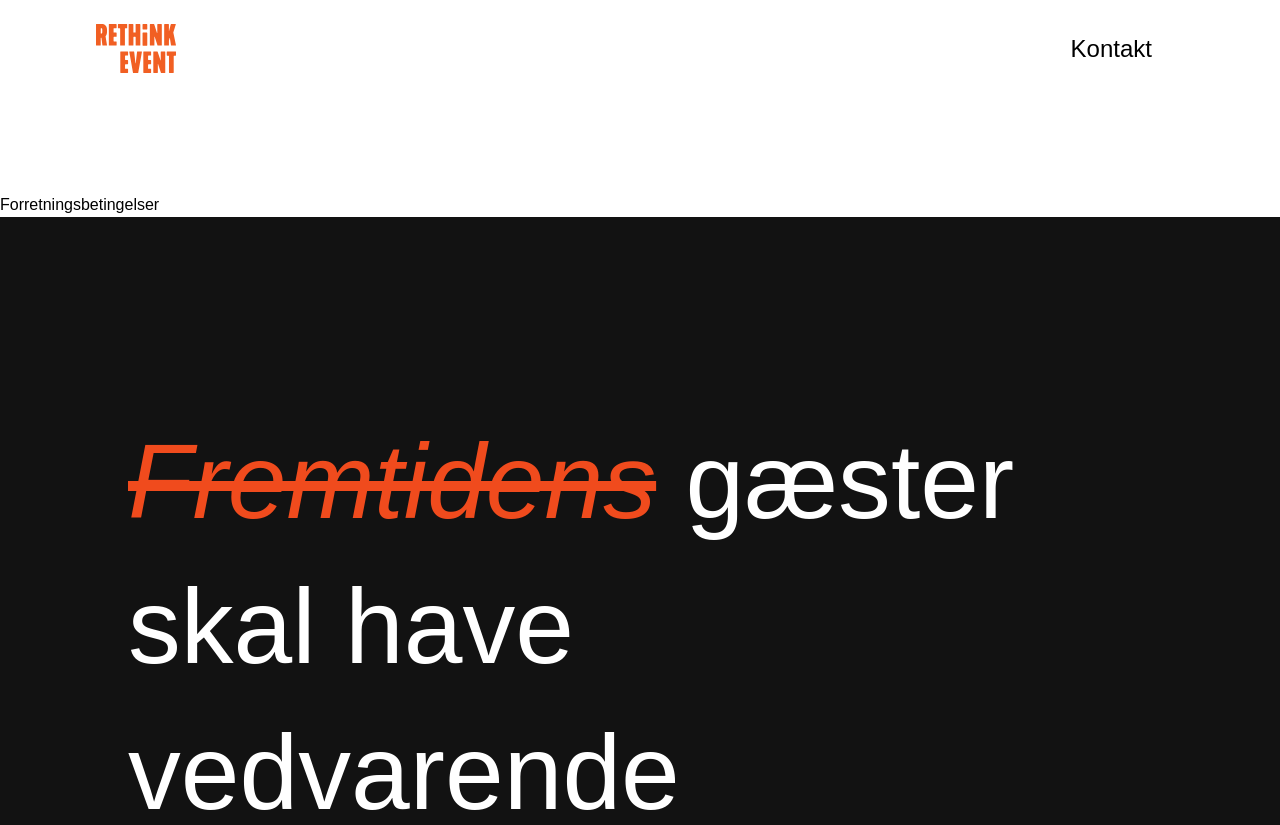
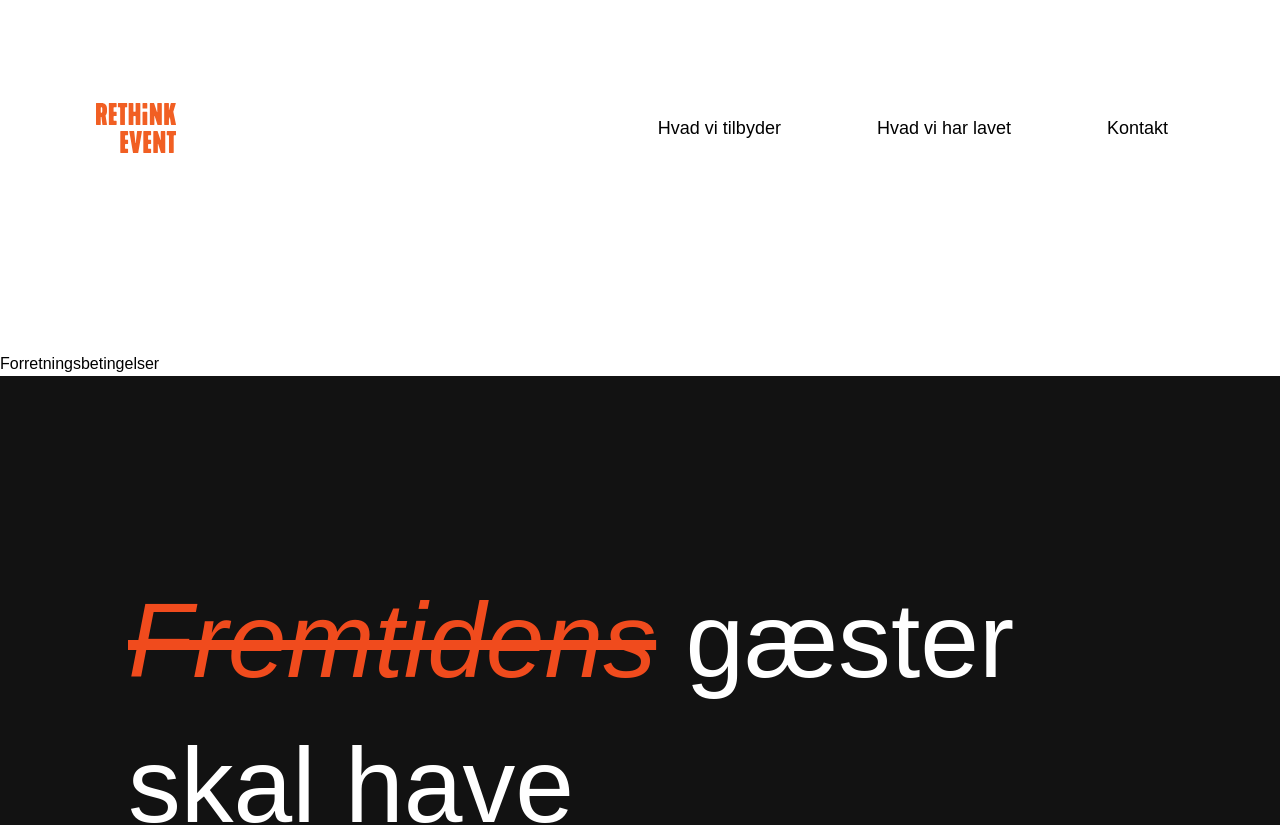
Before and after one commit to Furb/rethink, a Next.js app: page /forretningsbetingelser in a window 1280 px wide. Shown: the top 825 px of the page. Built offline with nearby package versions, Linux system fonts and the light colour scheme.

Commit message:
gav forsiden en case label

```diff
--- a/app/(front)/components/cards/CaseCard.tsx
+++ b/app/(front)/components/cards/CaseCard.tsx
@@ -10,10 +10,22 @@ interface CaseCardProps {
 }
 
 const CaseCard = ({ case: caseData }: CaseCardProps) => {
+  const imageUrl = urlForImage(caseData?.featuredImage);
   return (
     <Link href={`/cases/${caseData?.slug?.current}`} className='card group'>
       <div className='group-hover:translate-y-3 transition-all duration-200'>
-        <div className='h-[400px] bg-primary relative rounded-t-xl '></div>
+        <div className='h-[400px] bg-primary relative rounded-t-xl '>
+          {caseData?.featuredImage ? (
+            <Image
+              src={imageUrl}
+              alt={caseData?.featuredImage?.alt}
+              fill
+              className='rounded-t-xl object-cover'
+            />
+          ) : (
+            <div className='placeholder'>Placeholder Image</div>
+          )}
+        </div>
         <div className='pt-8 pb-12 px-8 bg-white shadow-md group-hover:shadow-xl rounded-b-xl'>
           <p className='mb-2'>{caseData?.title}</p>
           <h4 className='max-w-3xl'>{caseData?.undertitle}</h4>
--- a/app/(front)/components/cards/Casegrid.tsx
+++ b/app/(front)/components/cards/Casegrid.tsx
@@ -3,7 +3,7 @@ import { client } from "@/sanity/lib/client";
 import { Case } from "../../utils/interface";
 
 const getCases = async (limit = 12, orderBy = "_createdAt desc") => {
-  const query = `*[_type == "cases"] | order(${orderBy}) [0...${limit}]{_id, title, slug, undertitle, mainImage}`;
+  const query = `*[_type == "cases"] | order(${orderBy}) [0...${limit}]{_id, title, slug, undertitle, featuredImage}`;
   const data = await client.fetch(query);
   return data;
 };
--- a/app/(front)/components/header/Header.tsx
+++ b/app/(front)/components/header/Header.tsx
@@ -20,7 +20,7 @@ const Header = () => {
             alt='logo'
           />
         </Link>
-        <div className='hidden'>
+
         <NavLinks
           menu={
             isOpen
@@ -28,18 +28,11 @@ const Header = () => {
               : "hidden lg:flex"
           }
         />
-        </div>
-
-        <Link href='#footerTop'>
-          <button className='rounded-full px-8 py-2'>
-            <p className='text-2xl font-normal hover:'> Kontakt</p>
-          </button>
-        </Link>
 
         <Link
           href='#'
           onClick={() => setIsOpen(!isOpen)}
-          className='hidden menu-icon text-primary'
+          className='lg:hidden menu-icon text-primary'
         >
           {isOpen ? (
             <XMarkIcon className='h-8' />
--- a/app/(front)/components/header/NavLinks.tsx
+++ b/app/(front)/components/header/NavLinks.tsx
@@ -10,13 +10,23 @@ const NavLinks = ({ menu }: { menu: string }) => {
       title: "Hvad vi tilbyder",
       path: "/ydelser",
     },
+
+    {
+      title: "Hvad vi har lavet",
+      path: "/cases",
+    },
+
+    {
+      title: "Kontakt",
+      path: "/",
+    },
   ];
 
   const activelink = usePathname();
 
   return (
     <div
-      className={`${menu} flex flex-col lg:flex-row gap-x-16 text-xl font-normal pt-[10vh] pb-16`}
+      className={`${menu} flex-col lg:flex-row gap-x-16 text-xl font-normal pt-[10vh] pb-16`}
     >
       {navlinks.map((navlink) => (
         <Link href={navlink.path} key={navlink.title} className='mb-4'>
--- a/app/(front)/page.tsx
+++ b/app/(front)/page.tsx
@@ -20,7 +20,8 @@ export default function Home() {
           className='rounded-xl'
         />
       </div>
-      <Casegrid limit={2} orderBy={"desc"} />
+      <p className='text-primary mb-4 lg:hidden'>Udvalgte Cases</p>
+      <Casegrid limit={2} orderBy={"_createdAt desc"} />
 
       <section className='grid grid-cols-1 md:grid-cols-8 gap-16 max-md:mb-4 md:custom-space'>
         <div className='max-md:custom-space md:col-span-4 2xl:col-span-5'>
```
Lines whose indentation alone changed are shown as unchanged.
